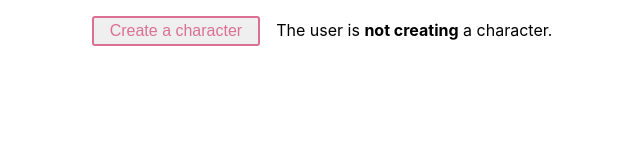
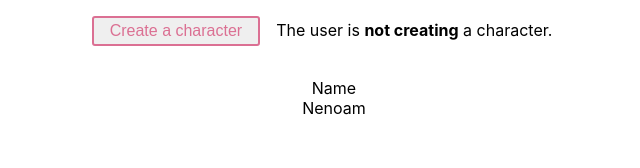
Before and after one commit to Ongewitter/combat_sim_react, a React (Create React App) app: page / in a window 1280 px wide. Shown: the top 168 px of the page, without its empty margins (326-966 px from the left). Built offline with nearby package versions, Linux system fonts and the light colour scheme.

Commit message:
added basic characterlist start

```diff
--- a/src/App.js
+++ b/src/App.js
@@ -4,10 +4,12 @@ import styled from 'styled-components';
 import CharacterCreate from './character/Create';
 import Button from './components/Button';
 import RightPanel from "./components/RightPanel";
+import CharacterList from './components/character/CharacterList.js';
 
 function App() {
   // const [data, setData] = React.useState(null);
   const [creating, setCreating] = React.useState(false);
+  const [characterList, setCharacterList] = React.useState([]);
 
   // React.useEffect(() => {
   //   fetch(`${process.env.REACT_APP_BACKEND_URL}/combat`)
@@ -19,6 +21,11 @@ function App() {
     setCreating(!creating);
   };
 
+  function onSubmit(character){
+    console.log(character);
+    setCharacterList(characterList.push(character));
+  };
+
   return (
     <AppWrapper>
       <Button onClick={() => handleCreateCharacter()}>
@@ -27,10 +34,16 @@ function App() {
       The user is <b>{creating ? 'creating' : 'not creating'}</b> a character.
       {creating ?
         <RightPanel>
-          <CharacterCreate />
+          <CharacterCreate
+            onSubmit={onSubmit}
+          />
         </RightPanel>
         : ''
       }
+      <CharacterList
+        charactersList={characterList}
+      >
+      </CharacterList>
     </AppWrapper>
   );
 }
--- a/src/character/create.js
+++ b/src/character/create.js
@@ -7,7 +7,8 @@ import NumberInput from "../components/NumberInput";
 import TextInput from '../components/TextInput';
 import DiceInput from "../components/DiceInput";
 
-function Create() {
+function Create({ onSubmit }) {
+  const [ruleset, setRuleset] = React.useState('DnD');
   const [name, setName] = React.useState('');
   const [hp, setHp] = React.useState(1);
   const [armor, setArmor] = React.useState(10);
@@ -25,7 +26,8 @@ function Create() {
       armor: armor,
       toHit: toHit,
       damage: damage,
-      bonusDamage: bonusDamage
+      bonusDamage: bonusDamage,
+      ruleset: ruleset,
     }
     fetch(`${process.env.REACT_APP_BACKEND_URL}/characters`, {
       method: 'POST',
@@ -35,8 +37,8 @@ function Create() {
       body: JSON.stringify(character),
     })
       .then(response => response.json())
-      .then(data => {
-        console.log('Success:', data);
+      .then(character => {
+        onSubmit(character);
       })
       .catch((error) => {
         console.error('Error:', error);
--- /dev/null
+++ b/src/components/character/CharacterList.js
@@ -0,0 +1,30 @@
+import React from "react";
+import styled from 'styled-components';
+
+function List(props) {
+  return (
+    <S.ul>
+      <S.header>
+        Name
+      </S.header>
+      <S.li>
+        Nenoam
+      </S.li>
+    </S.ul>
+  );
+}
+
+export default List;
+
+const S = {};
+S.ul = styled.ul`
+  display: block;
+`;
+
+S.header = styled.header`
+  display: block;
+`;
+
+S.li = styled.li`
+  display: block;
+`;
```
